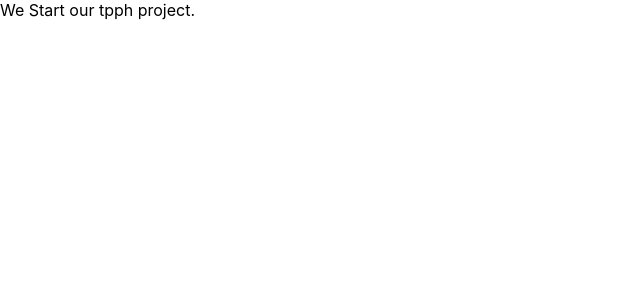
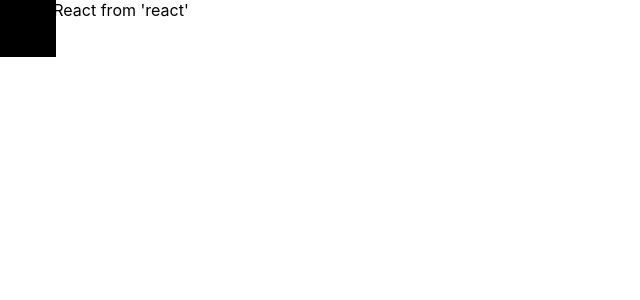
Before and after one commit to aman5541/youtube-fornt, a React (Create React App) app: page / in a window 1280 px wide. Shown: the top 300 px of the page, without its empty margins (0-640 px from the left). Built offline with nearby package versions, Linux system fonts and the light colour scheme.

Commit message:
Fix error in src/App.js

```diff
--- a/src/App.js
+++ b/src/App.js
@@ -1,10 +1,13 @@
 
 import './App.css';
+import Navbar from './Component/Navbar/navbar';
 
 function App() {
   return (
     <div className="App">
-      We Start our tpph project.
+       import React from 'react'
+
+      <Navbar></Navbar>
     </div>
   );
 }
```
